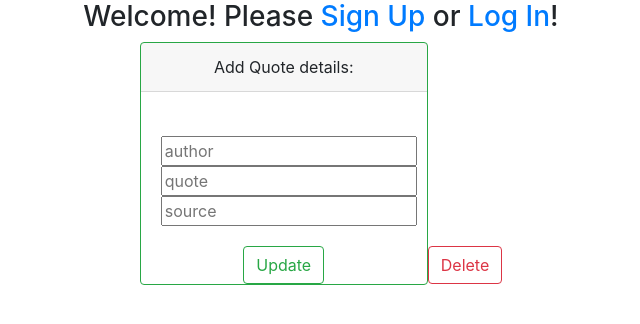
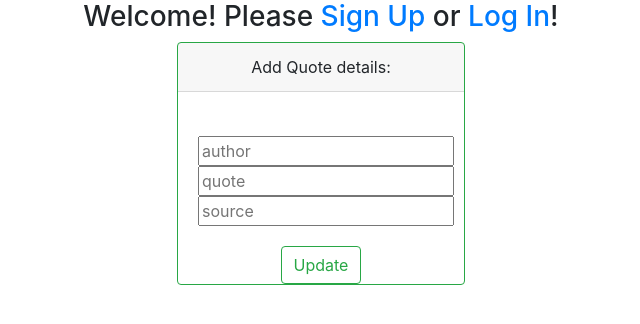
Before and after one commit to VBTX/favorite-quotes-client, a React (Create React App) app: page /my-quotes/1/edit in a window 1280 px wide. Shown: the top 324 px of the page, without its empty margins (319-959 px from the left). Built offline with nearby package versions, Linux system fonts and the light colour scheme; no server answers.

Commit message:
remove Delete button from here and move to Quote Form

```diff
--- a/src/components/EditQuoteForm.js
+++ b/src/components/EditQuoteForm.js
@@ -1,6 +1,6 @@
 import React, { Component } from 'react';
 import { setFormDataForEdit } from "../actions/quoteForm"
-import { updateQuote, deleteQuote } from "../actions/myQuotes"
+import { updateQuote } from "../actions/myQuotes"
 import { connect } from "react-redux"
 import QuoteForm from "./QuoteForm"
 import { resetQuoteForm } from "../actions/quoteForm"
@@ -38,10 +38,9 @@ class EditQuoteForm extends Component {
 		const quoteId = quote ? quote.id : null
 	return <>
 			<QuoteForm editMode history={this.history} handleSubmit={this.handleSubmit}/>
-			<Button variant="outline-danger" onClick={()=>deleteQuote(quoteId, history)}> Delete </Button>
 			</>
 }
 	};
 
 
-export default connect(null, { updateQuote, setFormDataForEdit, resetQuoteForm, deleteQuote })(EditQuoteForm);
+export default connect(null, { updateQuote, setFormDataForEdit, resetQuoteForm})(EditQuoteForm);
```
